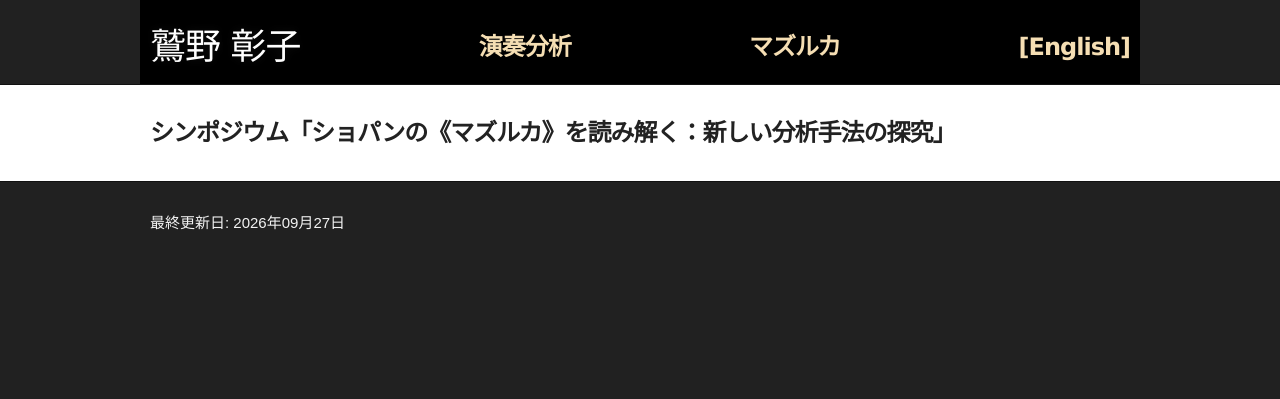
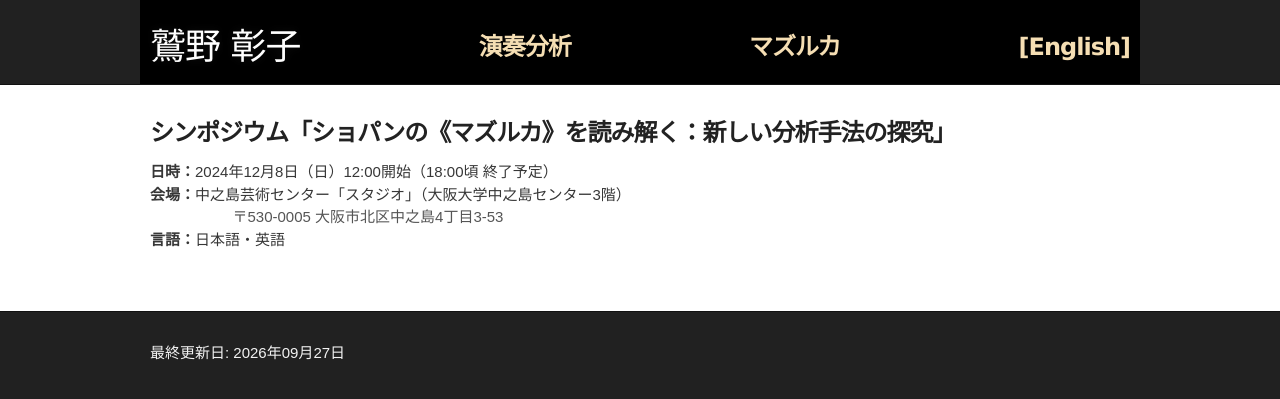
Before and after one commit to akikowashino/akikowashino.github.io, a Jekyll site: the page built from symposium-2027/index.md, in a window 1280 px wide. Shown: the top 399 px of the page. Built offline with Jekyll 4.4.1, drawn with Linux system fonts in a browser that asks for light colours.

Commit message:
Update index.md

```diff
--- a/symposium-2027/index.md
+++ b/symposium-2027/index.md
@@ -5,3 +5,12 @@ lang: jp
 ---
 
 ### **シンポジウム「ショパンの《マズルカ》を読み解く：新しい分析手法の探究」**<br>
+
+<div class="event-box">
+  <strong>日時：</strong>2024年12月8日（日）12:00開始（18:00頃 終了予定）<br>
+  <strong>会場：</strong>中之島芸術センター「スタジオ」（大阪大学中之島センター3階）<br>
+  <span style="display: inline-block; margin-left: 5.5em; color: #555;">〒530-0005 大阪市北区中之島4丁目3-53</span><br>
+  <strong>言語：</strong>日本語・英語<br>
+</div>
+
+<div style="padding-top:40px; padding-left: 20px">
```
